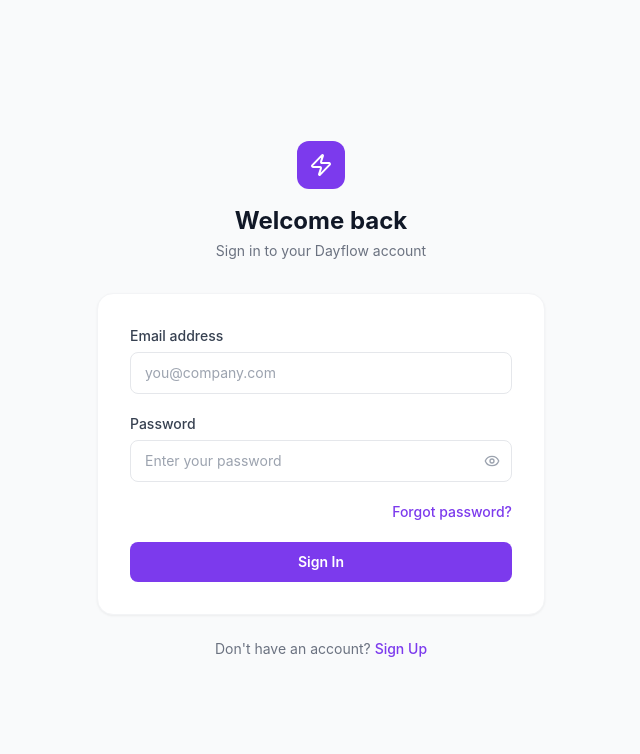
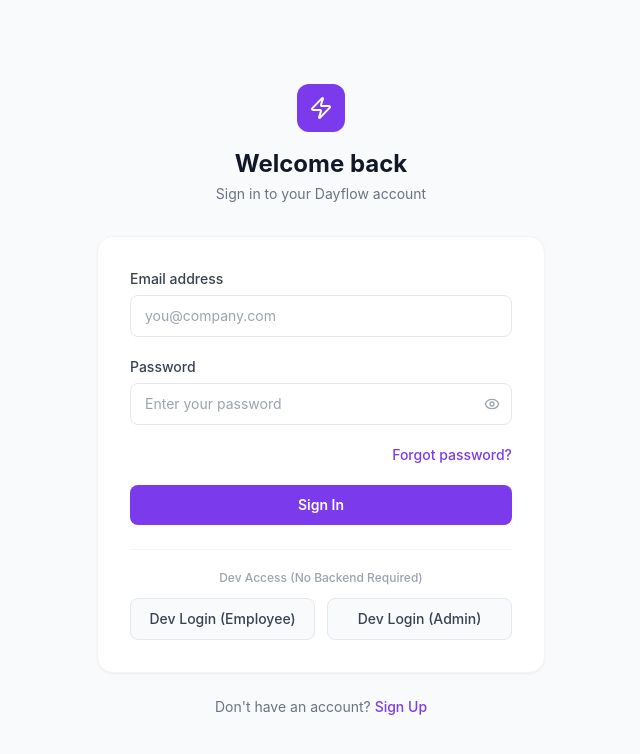
Before and after one commit to Lakshita100/DayFlow-Human-Resource-Management-System, a React (Vite) app in the folder frontend/: page /login in a window 1280 px wide. Shown: the top 754 px of the page, without its empty margins (319-959 px from the left). Built offline with nearby package versions, Linux system fonts and the light colour scheme; no server answers.

Commit message:
feat: add dev login buttons for dashboard preview without backend
- Add Employee and Admin dev login buttons on login page
- Mock auth bypass for frontend-only development and design review
- Easy to remove once backend auth is implemented

```diff
--- a/frontend/src/pages/auth/LoginPage.tsx
+++ b/frontend/src/pages/auth/LoginPage.tsx
@@ -176,6 +176,55 @@
               )}
             </button>
           </form>
+
+          {/* Dev Login */}
+          <div className="mt-6 border-t border-gray-100 pt-5">
+            <p className="mb-3 text-center text-xs font-medium text-gray-400">
+              Dev Access (No Backend Required)
+            </p>
+            <div className="flex gap-3">
+              <button
+                type="button"
+                onClick={() => {
+                  authLogin(
+                    {
+                      id: 'dev-emp-001',
+                      email: 'john.doe@dayflow.com',
+                      name: 'John Doe',
+                      role: 'EMPLOYEE',
+                      employeeId: 'EMP-001',
+                      mustChangePassword: false,
+                    },
+                    'dev-token-employee'
+                  );
+                  navigate('/employee/dashboard', { replace: true });
+                }}
+                className="flex-1 rounded-lg border border-gray-200 bg-gray-50 px-4 py-2.5 text-sm font-medium text-gray-700 transition-colors hover:border-brand-200 hover:bg-brand-50 hover:text-brand-700"
+              >
+                Dev Login (Employee)
+              </button>
+              <button
+                type="button"
+                onClick={() => {
+                  authLogin(
+                    {
+                      id: 'dev-admin-001',
+                      email: 'admin@dayflow.com',
+                      name: 'Admin User',
+                      role: 'ADMIN',
+                      employeeId: 'ADM-001',
+                      mustChangePassword: false,
+                    },
+                    'dev-token-admin'
+                  );
+                  navigate('/admin/dashboard', { replace: true });
+                }}
+                className="flex-1 rounded-lg border border-gray-200 bg-gray-50 px-4 py-2.5 text-sm font-medium text-gray-700 transition-colors hover:border-brand-200 hover:bg-brand-50 hover:text-brand-700"
+              >
+                Dev Login (Admin)
+              </button>
+            </div>
+          </div>
         </div>
 
         {/* Sign Up Link */}
```
